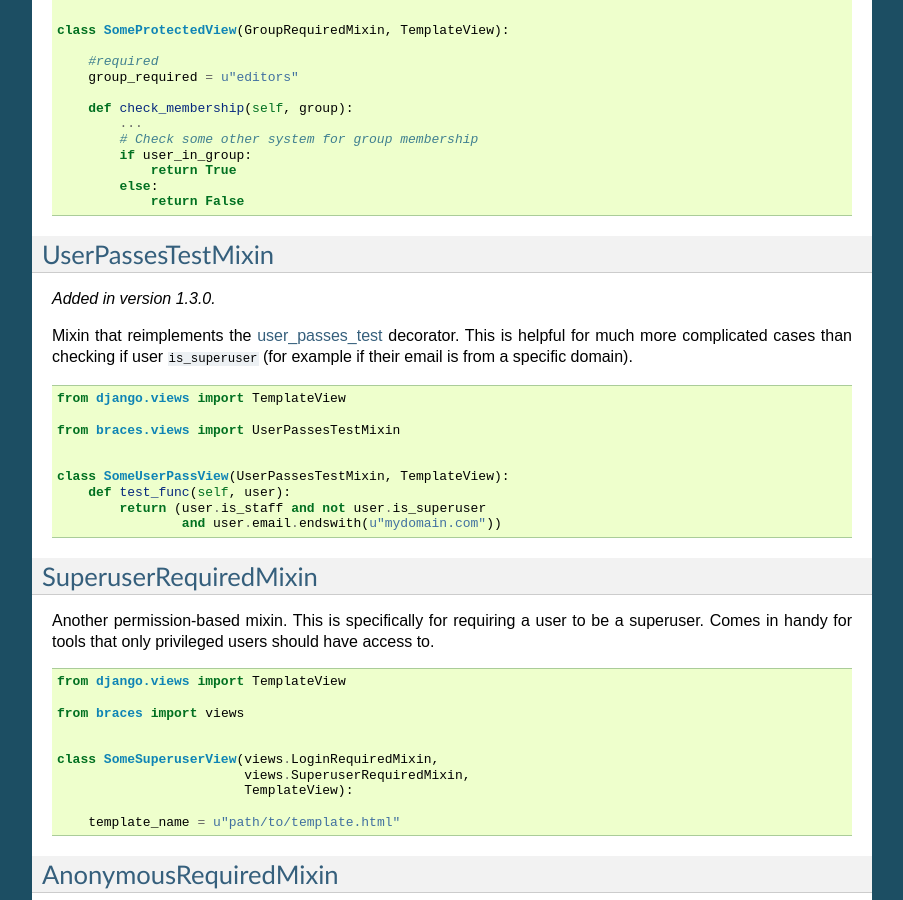
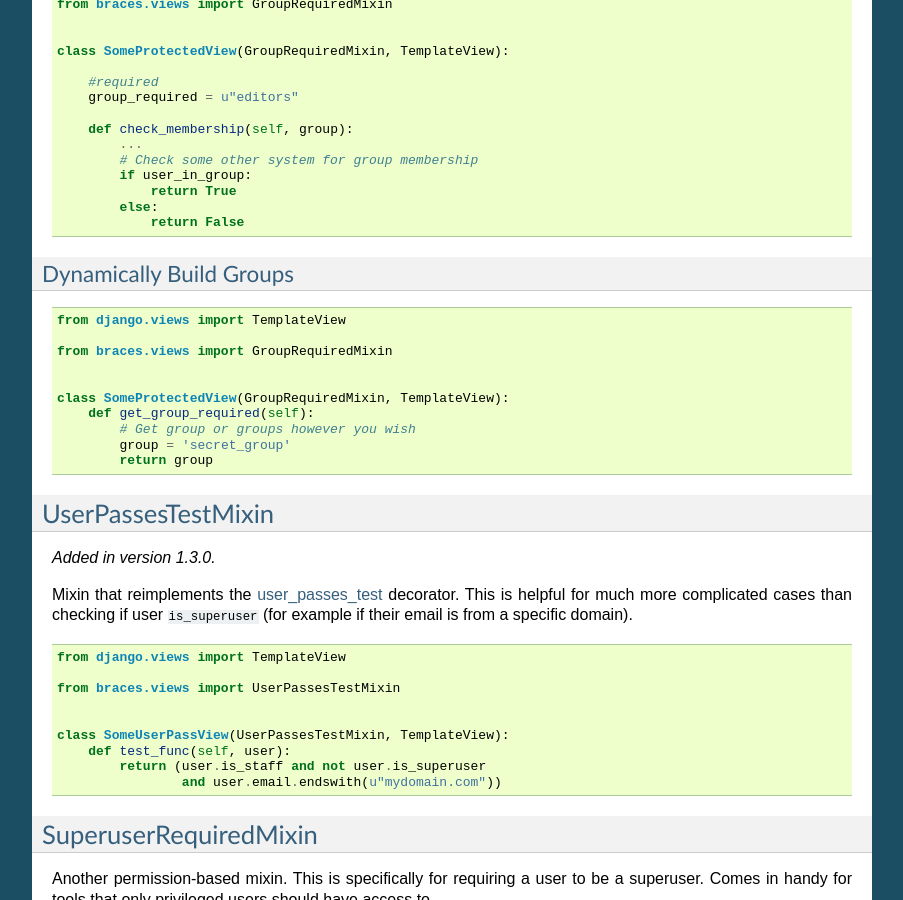
Before and after one commit to brack3t/django-braces, a Sphinx documentation site: the page built from docs/access.rst, in a window 1280 px wide and 900 px high, scrolled down 3357 px. Shown: the whole window, without its empty margins (198-1101 px from the left). Built offline with Sphinx 7.4.7, drawn with Linux system fonts in a browser that asks for light colours; some of the changed text lies outside the part shown.

Commit message:
add in simple example for overriding the get_group_required method.

```diff
--- a/docs/access.rst
+++ b/docs/access.rst
@@ -179,6 +179,22 @@
                 return False
 
 
+Dynamically Build Groups
+^^^^^^^^^^^^^^^^^^^^^^^^
+
+::
+
+    from django.views import TemplateView
+
+    from braces.views import GroupRequiredMixin
+
+
+    class SomeProtectedView(GroupRequiredMixin, TemplateView):
+        def get_group_required(self):
+            # Get group or groups however you wish
+            group = 'secret_group'
+            return group
+
 .. _UserPassesTestMixin:
 
 UserPassesTestMixin
```
